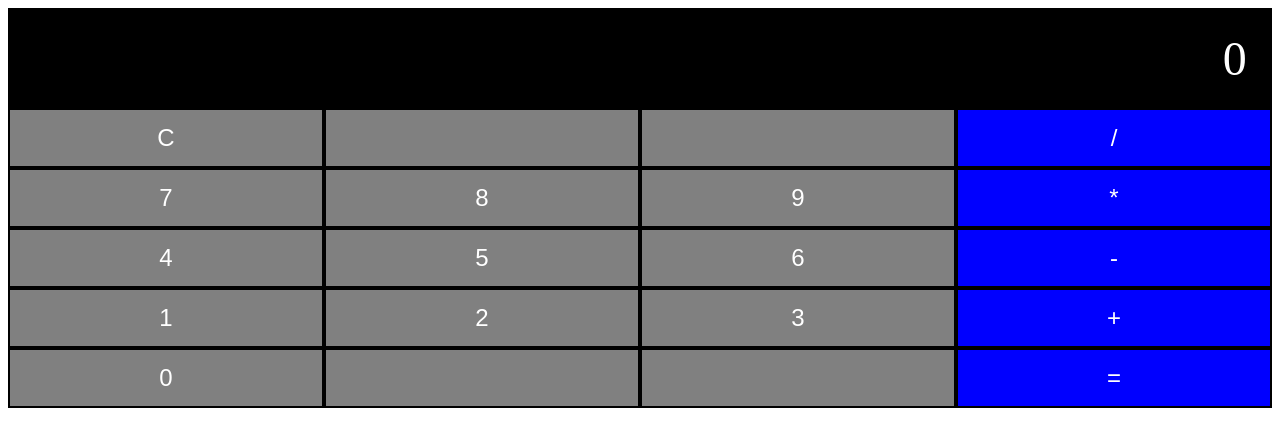
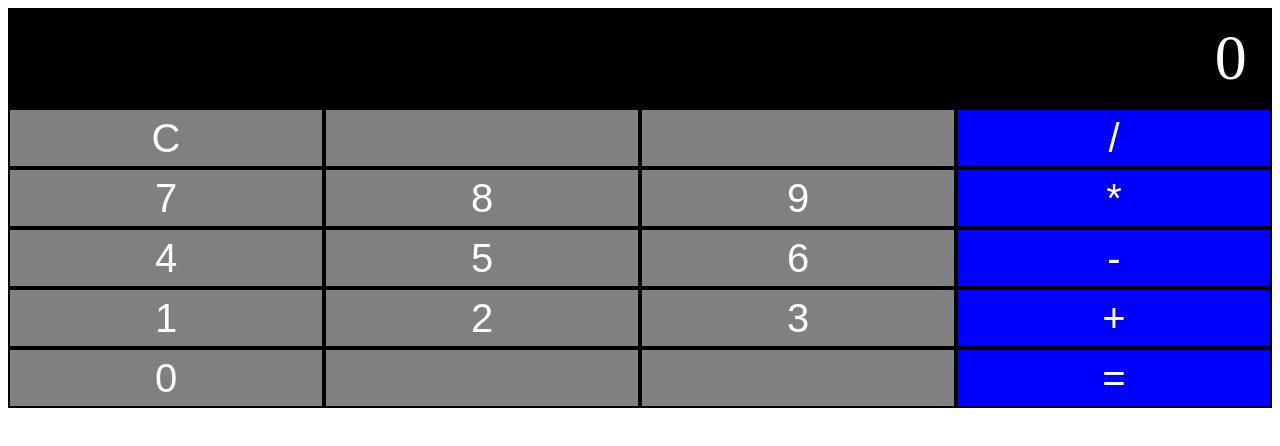
Before and after one commit to dorianpeters/calculator, a plain HTML site: page index.html in a window 1280 px wide. Drawn offline with Linux system fonts and the light colour scheme.

Commit message:
Make numbers on calculator bigger

```diff
--- a/style.css
+++ b/style.css
@@ -13,7 +13,7 @@
   height: 100px;
   width: 98%;
   color: white;
-  font-size: 6vh;
+  font-size: 8vh;
 }
 
 .buttons {
@@ -25,7 +25,7 @@
 button {
   background-color: grey;
   color: white;
-  font-size: 3vh;
+  font-size: 5vh;
   width: 25%;
   height: 60px;
   border: black 2px solid;
```
